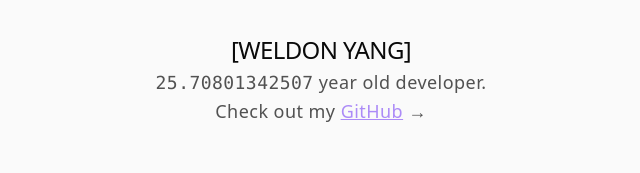
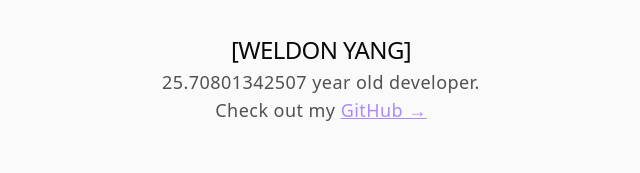
Before and after one commit to wxldon/weldonyang.com, a Next.js app: page / in a window 1280 px wide. Shown: the top 173 px of the page, without its empty margins (319-959 px from the left). Built offline with nearby package versions, Linux system fonts and the light colour scheme; a web font is replaced by a local one.

Commit message:
Purple arrow and use Agdasima for all text

```diff
--- a/src/app/page.tsx
+++ b/src/app/page.tsx
@@ -75,7 +75,7 @@ export default function Home() {
             animate={{ opacity: 0.7, y: 0 }}
             transition={{ duration: 0.6, ease: "easeOut", delay: 0.3 }}
           >
-            Check out my <span className="underline" style={{ color: "#8b5cf6" }}>GitHub</span> →
+            Check out my <span className="underline" style={{ color: "#8b5cf6" }}>GitHub →</span>
           </motion.a>
         )}
       </motion.div>
--- a/src/components/LiveAge.tsx
+++ b/src/components/LiveAge.tsx
@@ -37,7 +37,7 @@ export default function LiveAge({ show }: LiveAgeProps) {
       animate={{ opacity: 0.7, y: 0 }}
       transition={{ duration: 0.6, ease: "easeOut" }}
     >
-      <span className="font-mono">{age}</span> year old developer.
+      {age} year old developer.
     </motion.p>
   );
 }
```
